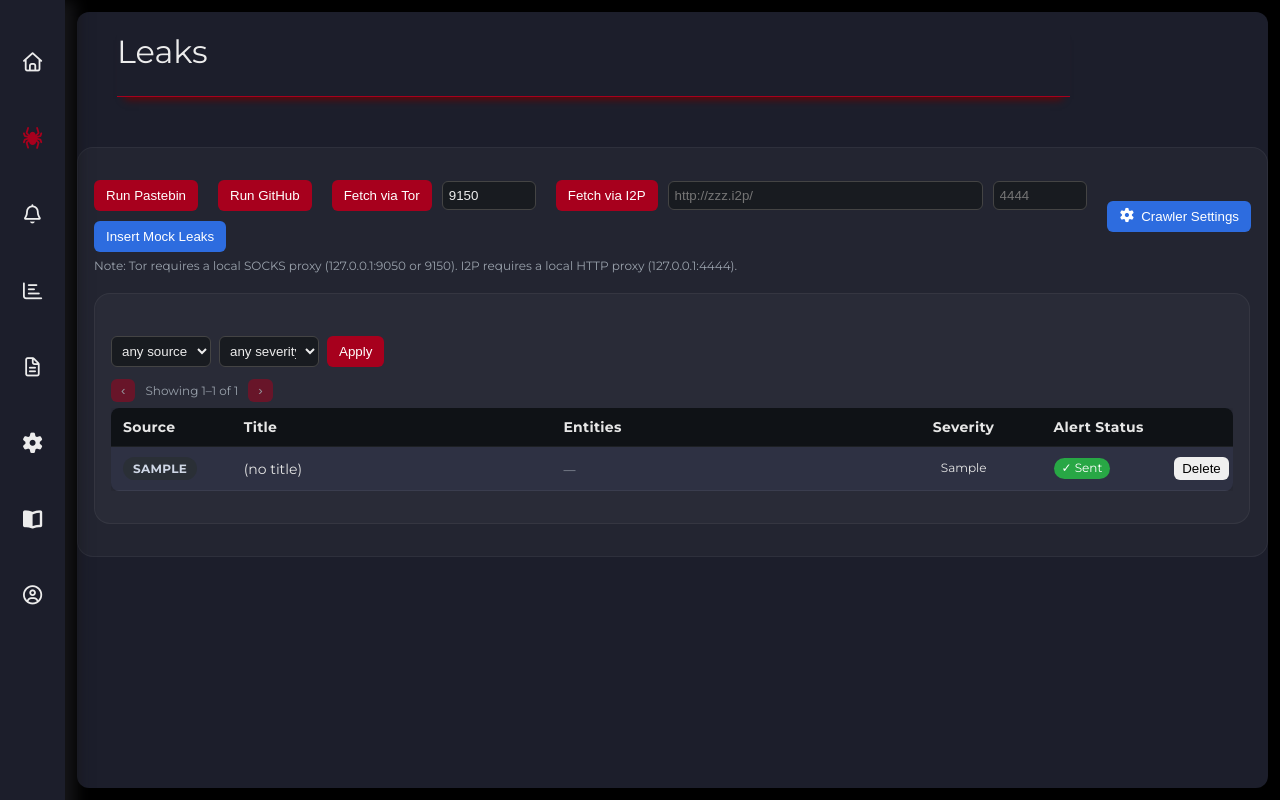
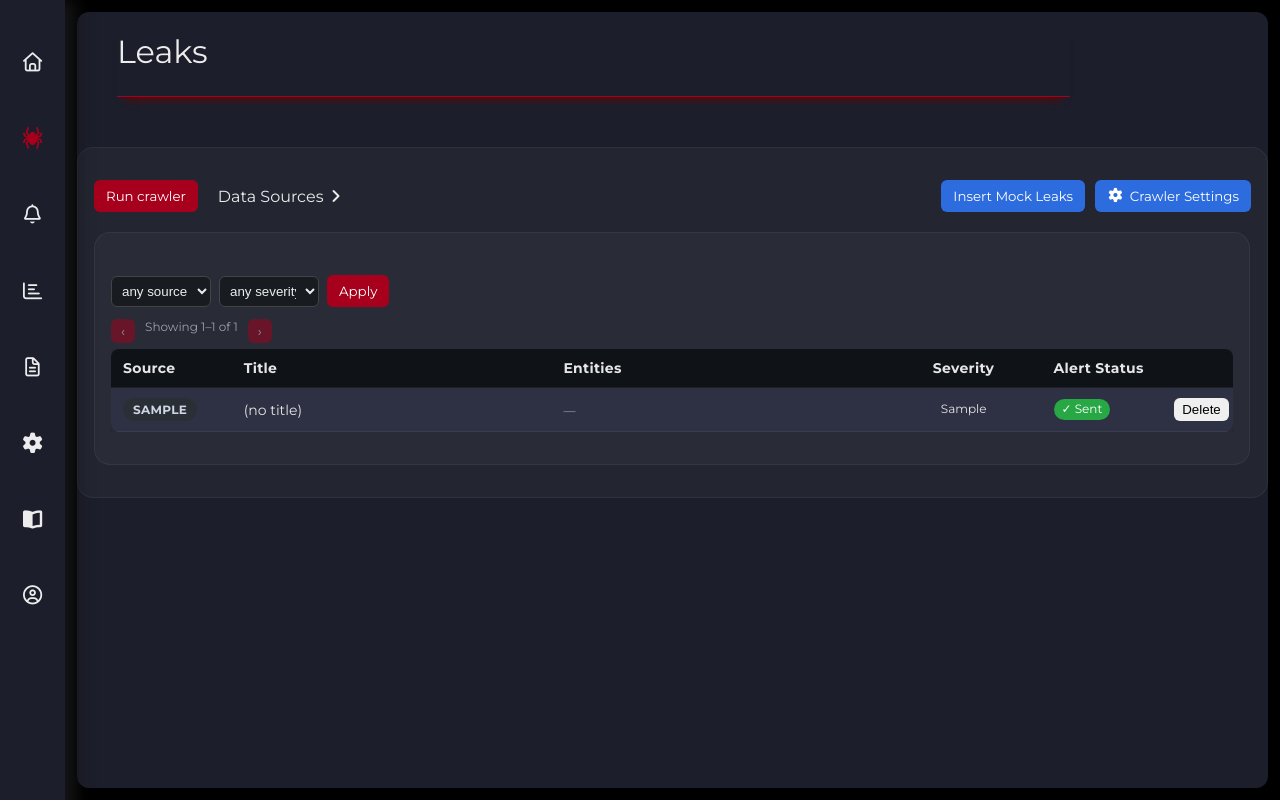
Before and after one commit to gph626/490_Senior_Project, a Flask app: page /leaks/ in a window 1280 px wide. Run offline with Flask 3, Linux system fonts and the light colour scheme; a user stored in the database is signed in; tables that the repository leaves empty hold one stand-in row (values such as "Sample post"); some libraries are stand-ins or nearby versions.

Commit message:
collapsing crawler menu

```diff
--- a/dashboard/new.css
+++ b/dashboard/new.css
@@ -542,8 +542,10 @@ table.data tr:hover {
     color: #fff;
     border-radius: 6px;
     cursor: pointer;
+    font-family: Montserrat;
 }
 .btn-primary:hover { background: #C80024; }
+
 .btn-secondary {
     padding: 8px 12px;
     border: none;
@@ -551,6 +553,7 @@ table.data tr:hover {
     color: #fff;
     border-radius: 6px;
     cursor: pointer;
+    font-family: Montserrat;
 }
 
 /* Pager */
@@ -889,3 +892,38 @@ ul li a.active {
     display: flex;
     flex-direction: row;
 }
+
+details {
+    color: var(--text-color);
+    display: flex;
+    flex-direction: row;
+    align-items: center;
+    cursor: pointer;
+}
+
+summary {
+    outline:none;
+    list-style: none;
+}
+
+details summary::marker,
+details summary::--webkit-details-marker {
+    display:none;
+    content: "";
+}
+
+summary:after {
+    content: "\f105";
+    font-family: "Font Awesome 7 Free";
+    font-weight: 900;
+    display: inline-block;
+    padding: 8px;
+}
+
+details[open] summary:after {
+    content: "\f107";
+}
+
+.crawler_options {
+    text-align: center;
+}
--- a/static/js/leaks.js
+++ b/static/js/leaks.js
@@ -278,15 +278,63 @@
 
   document.addEventListener('DOMContentLoaded', () => {
     loadLeaks();
+
+    // runs on Run Crawler button click
+    const runBtn = document.getElementById('crawler-btn');
+    const statusSpan = document.getElementById('runStatus');
+
+    runBtn.addEventListener('click', async () => {
+      const selectedCrawler = document.querySelector('input[name="crawler"]:checked');
+
+
+      if (!selectedCrawler) {
+            statusSpan.textContent = 'Please select a crawler.';
+            return;
+      }
+
+      statusSpan.textContent = `Running ${selectedCrawler.id.replace('Btn','')}...`;
+
+      const crawler = selectedCrawler.value;
+          try {
+            switch (crawler) {
+                case 'pastebin':
+                    await runPastebin();
+                    break;
+                case 'github':
+                    await runGithub();
+                    break;
+                case 'tor':
+                    await runTor();
+                    break;
+                case 'I2P':
+                    await runI2P();
+                    break;
+                default:
+                    statusSpan.textContent = 'Unknown crawler selected.';
+                    return;
+            }
+
+            statusSpan.textContent = `${crawler} completed successfully.`;
+        } catch (err) {
+            console.error(err);
+            statusSpan.textContent = `Error running ${crawler}.`;
+        } finally {
+            runBtn.disabled = false;
+        }
+
+      });
+
+
+
     // Removed tab switching - no longer using tabs on leaks page
-    document.getElementById('runPastebinBtn')?.addEventListener('click', runPastebin);
-    document.getElementById('runTorBtn')?.addEventListener('click', runTor);
-    document.getElementById('runI2PBtn')?.addEventListener('click', runI2P);
-    document.getElementById('applyFilters')?.addEventListener('click', () => applyAndRender(true));
-    document.getElementById('prevPage')?.addEventListener('click', () => { CURRENT_PAGE -= 1; applyAndRender(false); });
-    document.getElementById('nextPage')?.addEventListener('click', () => { CURRENT_PAGE += 1; applyAndRender(false); });
-    // Removed watchlist/assets code - now managed in config page
-    document.getElementById('runGithubBtn')?.addEventListener('click', runGithub);
+    // document.getElementById('runPastebinBtn')?.addEventListener('click', runPastebin);
+    // document.getElementById('runTorBtn')?.addEventListener('click', runTor);
+    // document.getElementById('runI2PBtn')?.addEventListener('click', runI2P);
+    // document.getElementById('applyFilters')?.addEventListener('click', () => applyAndRender(true));
+    // document.getElementById('prevPage')?.addEventListener('click', () => { CURRENT_PAGE -= 1; applyAndRender(false); });
+    // document.getElementById('nextPage')?.addEventListener('click', () => { CURRENT_PAGE += 1; applyAndRender(false); });
+    // // Removed watchlist/assets code - now managed in config page
+    // document.getElementById('runGithubBtn')?.addEventListener('click', runGithub);
     document.getElementById('insertMockLeaksBtn')?.addEventListener('click', async () => {
       const status = document.getElementById('mockInsertStatus');
       status.textContent = 'Inserting…';
--- a/templates/leaks.html
+++ b/templates/leaks.html
@@ -39,26 +39,43 @@
         <div class="dashboard-item" style="margin-bottom:12px;">
           <div style="display:flex; gap:10px; flex-wrap:wrap; align-items:center; justify-content: space-between;">
             <div style="display:flex; gap:10px; flex-wrap:wrap; align-items:center; flex: 1;">
-              <button id="runPastebinBtn" class="btn-primary">Run Pastebin</button>
+              <button id="crawler-btn" class="btn-primary">Run crawler</button>
               <span id="runStatus" class="muted"></span>
 
-              <button id="runGithubBtn" class="btn-primary">Run GitHub</button>
-              <span id="githubStatus" class="muted"></span>
+              <details>
+                <summary>Data Sources</summary>
+                <div class="crawler_options">
+                  <input type="radio" name="crawler" id="runPastebinBtn" value="pastebin">
+                  <label for="runPastebinBtn">Pastebin</label>
 
-              <button id="runTorBtn" class="btn-primary">Fetch via Tor</button>
+                  <input type="radio" name="crawler" id="runGithubBtn" value="github">
+                  <label for="runGithubBtn">Run GitHub</label>
+
+                  <input type="radio" name="crawler" id="runTorBtn" value="tor">
+                  <label for="runTorBtn">Tor</label>
+
+                  <input type="radio" name="crawler" id="runI2PBtn" value="I2P">
+                  <label for="runI2PBtn">I2P</label>
+                </div>
+
+
+              </details>
+
+              <!-- <button id="runTorBtn" class="btn-primary">Fetch via Tor</button>
               <input id="torPort" type="number" placeholder="9150" value="9150" class="input-compact" style="width: 80px;" />
               <span id="torStatus" class="muted"></span>
 
               <button id="runI2PBtn" class="btn-primary">Fetch via I2P</button>
               <input id="i2pUrl" placeholder="http://zzz.i2p/" class="input-wide" style="width: 180px;" />
               <input id="i2pPort" type="number" placeholder="4444" class="input-compact" style="width: 80px;" />
-              <span id="i2pStatus" class="muted"></span>
+              <span id="i2pStatus" class="muted"></span> -->
 
-              <button id="insertMockLeaksBtn" class="btn-secondary">Insert Mock Leaks</button>
+
               <span id="mockInsertStatus" class="muted"></span>
             </div>
 
             <!-- Settings Button -->
+             <button id="insertMockLeaksBtn" class="btn-secondary">Insert Mock Leaks</button>
             <a href="{{ url_for('config') }}" style="text-decoration: none;">
               <button class="btn-secondary" style="display: flex; align-items: center; gap: 6px; white-space: nowrap;">
                 <i class="fa-solid fa-gear"></i>
@@ -66,9 +83,9 @@
               </button>
             </a>
           </div>
-          <div class="muted" style="font-size: 12px; margin-top:6px;">
+          <!-- <div class="muted" style="font-size: 12px; margin-top:6px;">
             Note: Tor requires a local SOCKS proxy (127.0.0.1:9050 or 9150). I2P requires a local HTTP proxy (127.0.0.1:4444).
-          </div>
+          </div> -->
         </div>
 
         <!-- Leaks section (no tabs, just content) -->
@@ -92,7 +109,7 @@
             </select>
             <button id="applyFilters" class="btn-primary">Apply</button>
           </div>
-          <div class="pager align-left-tight" id="leaksPagerTop" style="display:flex; align-items:center; gap:10px; margin:6px 0;">
+          <div class="pager align-right-tight" id="leaksPagerTop" style="display:flex; align-items:right; gap:10px; margin:6px 0;">
             <button id="prevPage" class="btn-primary" title="Previous" style="padding:4px 10px;">‹</button>
             <span id="pageInfo" class="muted">Showing 0 of 0</span>
             <button id="nextPage" class="btn-primary" title="Next" style="padding:4px 10px;">›</button>
```
